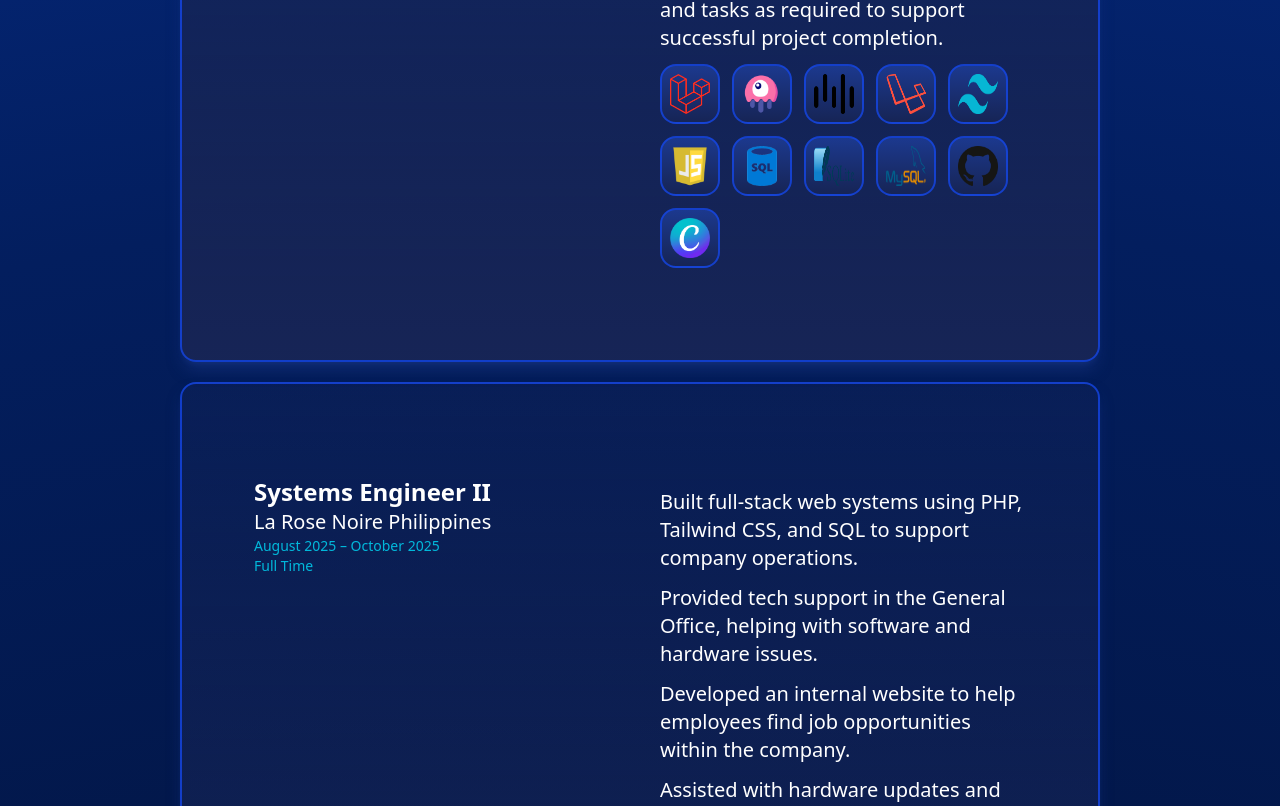
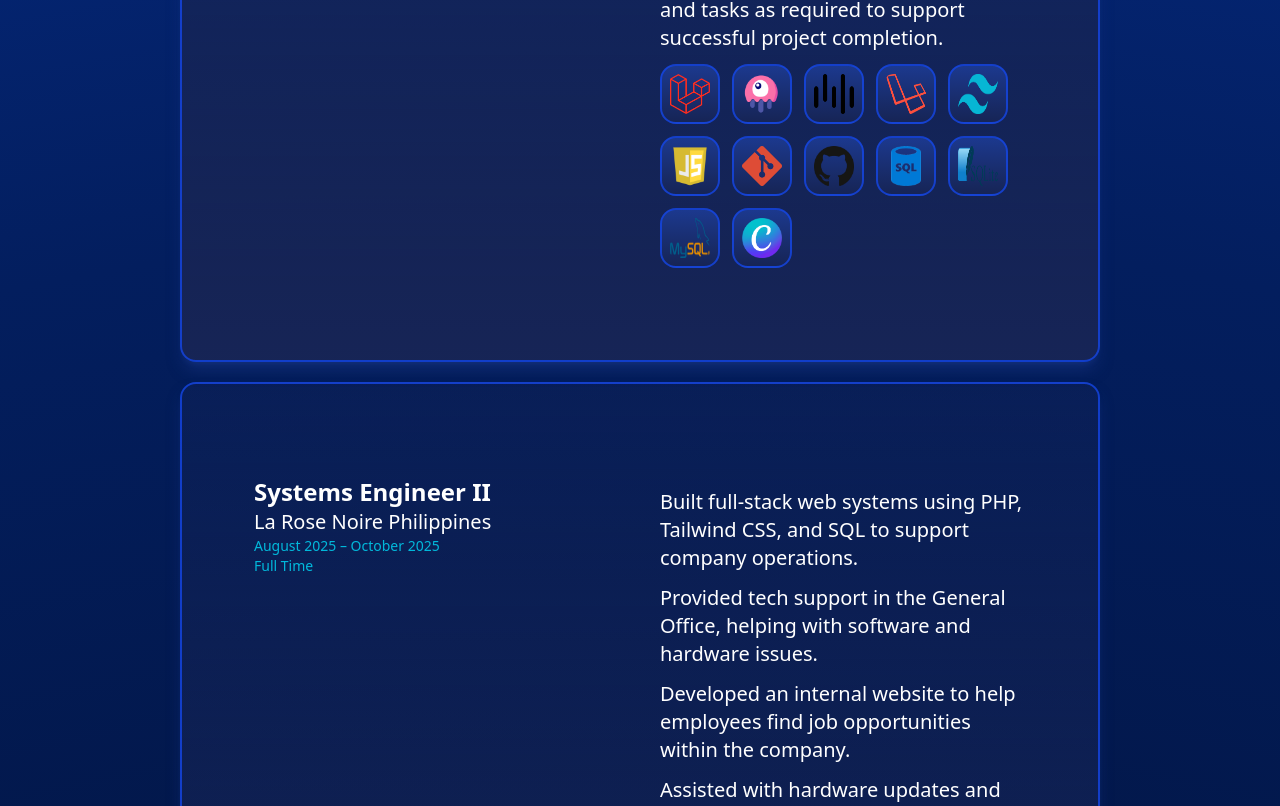
Before and after one commit to JorielBrian/Joriel_Portfolio_2025, a React (Vite) app: page /#/experience in a window 1280 px wide. Shown: the part 1074-1880 px from the top of the page. Built offline with nearby package versions, Linux system fonts and the light colour scheme.

Commit message:
updated skills

```diff
--- a/src/data/qualifications.ts
+++ b/src/data/qualifications.ts
@@ -21,10 +21,11 @@ export const QUALIFICATIONS = [
             'Eloquent',
             'Tailwind CSS',
             'JavaScript',
+            'GIT',
+            'GitHub',
             'SQL',
             'SQLite',
             'MySQL',
-            'GitHub',
             'Canva'
         ]
     },
@@ -70,6 +71,7 @@ export const QUALIFICATIONS = [
             'Next.js',
             'TypeScript',
             'Tailwind CSS',
+            'tRPC',
             'React',
             'Prisma',
             'SQL',
@@ -103,6 +105,7 @@ export const QUALIFICATIONS = [
             'R',
             'Shiny',
             'SQL',
+            'GitHub',
             'Excel',
             'Sketchup',
             'Cube Dynasm',
@@ -172,6 +175,7 @@ export const QUALIFICATIONS_PROJECTS = [
             'CSS',
             'JavaScript',
             'Bootstrap',
+            'GitHub',
             'GraphQL'
         ]
     },
```
